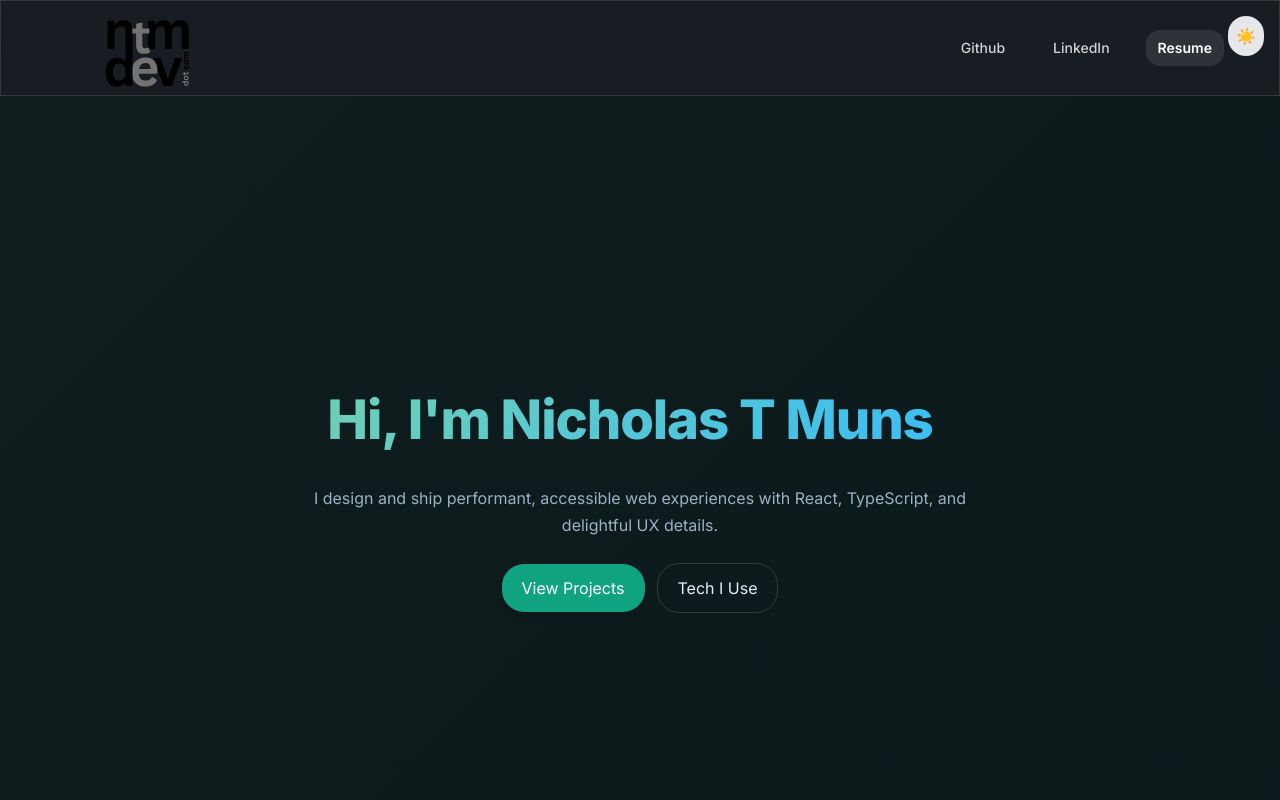
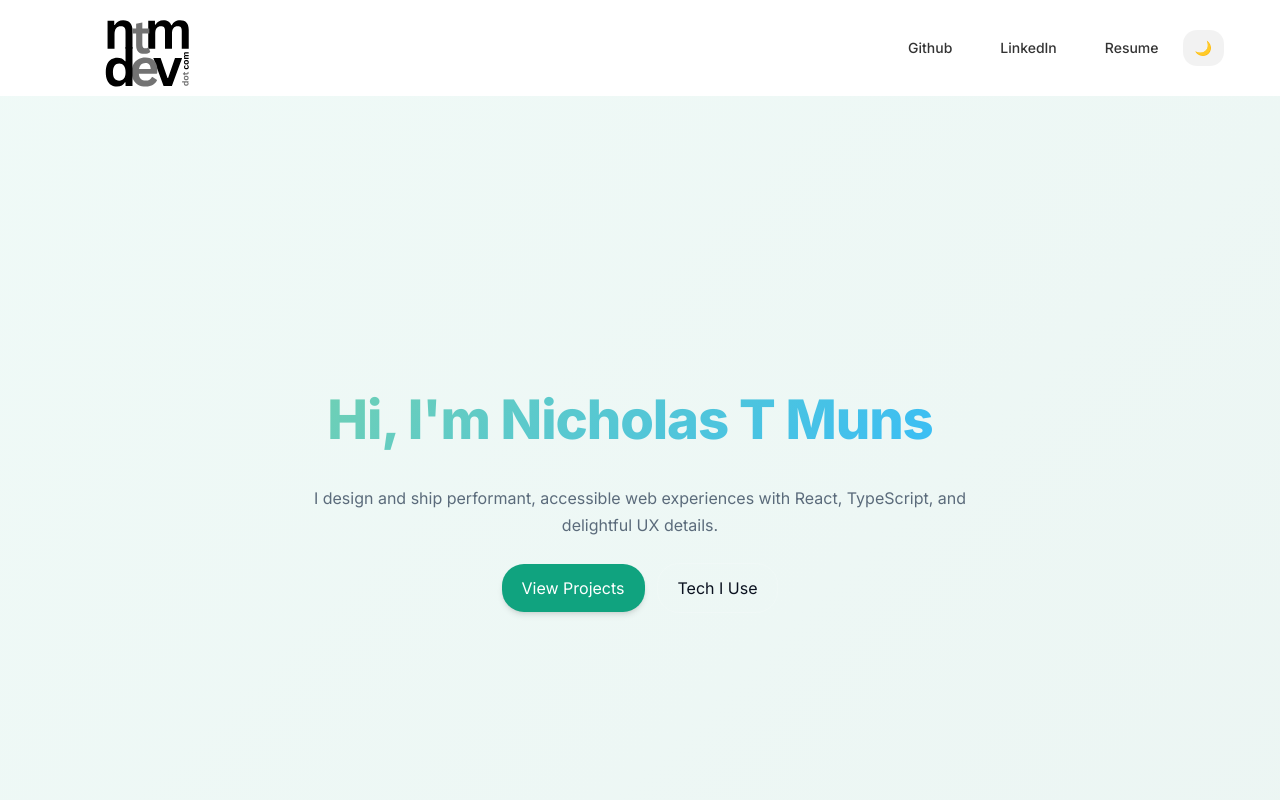
Before and after one commit to NicholasMunson/ntmdevdotcom, a Next.js app: page / in a window 1280 px wide. Shown: the top 800 px of the page. Built offline with nearby package versions, Linux system fonts and the light colour scheme.

Commit message:
Refactor layout in RootLayout to use ThemeProvider; remove ThemeToggle component; update Footer and Header components for improved theme handling and responsiveness.

```diff
--- a/src/app/components/ThemeToggle.tsx
+++ /dev/null
@@ -1,47 +0,0 @@
-"use client";
-
-import { useState, useEffect } from "react";
-
-export default function ThemeToggle() {
-  const [isDark, setIsDark] = useState<boolean | null>(null);
-
-  useEffect(() => {
-    // Check for saved theme preference or default to system preference
-    const savedTheme = localStorage.getItem("theme");
-    const prefersDark = window.matchMedia(
-      "(prefers-color-scheme: dark)"
-    ).matches;
-    const hasClass = document.documentElement.classList.contains("dark");
-    const initial = savedTheme
-      ? savedTheme === "dark"
-      : hasClass || prefersDark;
-    setIsDark(initial);
-    const el = document.documentElement;
-    if (initial) el.classList.add("dark");
-    else el.classList.remove("dark");
-  }, []);
-
-  const toggleTheme = () => {
-    const next = !(isDark ?? false);
-    setIsDark(next);
-    const el = document.documentElement;
-    if (next) {
-      el.classList.add("dark");
-      localStorage.setItem("theme", "dark");
-    } else {
-      el.classList.remove("dark");
-      localStorage.setItem("theme", "light");
-    }
-  };
-
-  return (
-    <button
-      onClick={toggleTheme}
-      className="fixed top-4 right-4 z-[60] p-2 rounded-lg bg-gray-200 dark:bg-gray-800 text-gray-800 dark:text-gray-200 hover:bg-gray-300 dark:hover:bg-gray-700 transition-colors"
-      aria-label="Toggle theme"
-      aria-pressed={!!isDark}
-    >
-      {isDark ? "☀️" : "🌙"}
-    </button>
-  );
-}
--- a/src/app/components/footerPage/Footer.tsx
+++ b/src/app/components/footerPage/Footer.tsx
@@ -6,13 +6,22 @@ export default function Footer() {
           © {new Date().getFullYear()} Nicholas T Munson
         </p>
         <div className="flex items-center gap-4 text-sm">
-          <a className="text-white/70 hover:text-white" href="#intro">
+          <a
+            className="text-black/70 dark:text-white/70 hover:text-black dark:hover:text-white"
+            href="#intro"
+          >
             Top
           </a>
-          <a className="text-white/70 hover:text-white" href="#technologies">
+          <a
+            className="text-black/70 dark:text-white/70 hover:text-black dark:hover:text-white"
+            href="#technologies"
+          >
             Tech
           </a>
-          <a className="text-white/70 hover:text-white" href="#projects">
+          <a
+            className="text-black/70 dark:text-white/70 hover:text-black dark:hover:text-white"
+            href="#projects"
+          >
             Projects
           </a>
         </div>
--- a/src/app/components/header/Links.tsx
+++ b/src/app/components/header/Links.tsx
@@ -1,22 +1,30 @@
+import { useTheme } from "@/app/providers/ThemeProvider";
+
 export default function Links() {
+  const { isDark } = useTheme();
+
+  const base = "px-3 py-2 rounded-md text-sm transition-colors";
+  const linkClasses = isDark
+    ? `${base} font-medium text-white/80 hover:text-white hover:bg-white/10`
+    : `${base} font-medium text-black/80 hover:text-black hover:bg-black/5`;
   return (
     <nav className="flex items-center gap-3 md:gap-6">
       <a
-        className="px-3 py-2 rounded-md text-sm font-medium text-white/80 hover:text-white hover:bg-white/10 transition-colors"
+        className={linkClasses}
         target="_blank"
         href="https://github.com/NicholasMunson"
       >
         Github
       </a>
       <a
-        className="px-3 py-2 rounded-md text-sm font-medium text-white/80 hover:text-white hover:bg-white/10 transition-colors"
+        className={linkClasses}
         target="_blank"
         href="https://www.linkedin.com/in/nicholastmunson/"
       >
         LinkedIn
       </a>
       <a
-        className="px-3 py-2 rounded-md text-sm font-semibold bg-white/10 text-white hover:bg-white/20 transition-colors"
+        className={linkClasses}
         target="_blank"
         href="https://drive.google.com/file/d/1Avkmc58rqC0nWKP4ubNuJH77sKChPYoL/view?usp=drive_link"
       >
--- /dev/null
+++ b/src/app/components/header/ThemeToggle.tsx
@@ -0,0 +1,18 @@
+"use client";
+
+import { useTheme } from "@/app/providers/ThemeProvider";
+
+export default function ThemeToggle() {
+  const { isDark, toggleTheme } = useTheme();
+
+  return (
+    <button
+      onClick={toggleTheme}
+      className="px-3 py-2 rounded-md text-sm font-medium bg-black/5 dark:bg-white/10 text-black dark:text-white hover:bg-black/10 dark:hover:bg-white/20 transition-colors"
+      aria-label="Toggle theme"
+      aria-pressed={isDark}
+    >
+      {isDark ? "☀️" : "🌙"}
+    </button>
+  );
+}
--- a/src/app/components/header/header.tsx
+++ b/src/app/components/header/header.tsx
@@ -1,6 +1,7 @@
 "use client";
 import Logo from "./Logo";
 import Links from "./Links";
+import ThemeToggle from "./ThemeToggle";
 import { useState, useEffect } from "react";
 
 export default function Header() {
@@ -41,7 +42,10 @@ export default function Header() {
         >
           Nicholas T Munson
         </p>
-        <Links />
+        <div className="flex items-center gap-3">
+          <Links />
+          <ThemeToggle />
+        </div>
       </div>
     </header>
   );
--- a/src/app/layout.tsx
+++ b/src/app/layout.tsx
@@ -1,6 +1,6 @@
 import "./globals.css";
-import ThemeToggle from "./components/ThemeToggle";
 import { Inter } from "next/font/google";
+import { ThemeProvider } from "./providers/ThemeProvider";
 
 const inter = Inter({ subsets: ["latin"], display: "swap" });
 
@@ -10,10 +10,9 @@ export default function RootLayout({
   children: React.ReactNode;
 }>) {
   return (
-    <html lang="en" className="dark">
+    <html lang="en">
       <body className={`${inter.className} antialiased flex-1`}>
-        <ThemeToggle />
-        {children}
+        <ThemeProvider>{children}</ThemeProvider>
       </body>
     </html>
   );
--- /dev/null
+++ b/src/app/providers/ThemeProvider.tsx
@@ -0,0 +1,60 @@
+"use client";
+
+import { createContext, useContext, useEffect, useMemo, useState } from "react";
+
+type Theme = "light" | "dark";
+
+type ThemeContextValue = {
+  theme: Theme;
+  isDark: boolean;
+  toggleTheme: () => void;
+  setTheme: (theme: Theme) => void;
+};
+
+const ThemeContext = createContext<ThemeContextValue | undefined>(undefined);
+
+export function ThemeProvider({ children }: { children: React.ReactNode }) {
+  const [theme, setThemeState] = useState<Theme>("light");
+
+  useEffect(() => {
+    try {
+      const saved = localStorage.getItem("theme");
+      const prefers = window.matchMedia("(prefers-color-scheme: dark)").matches;
+      const hasClass = document.documentElement.classList.contains("dark");
+      const initial: Theme = saved
+        ? saved === "dark"
+          ? "dark"
+          : "light"
+        : hasClass || prefers
+        ? "dark"
+        : "light";
+      setThemeState(initial);
+      document.documentElement.classList.toggle("dark", initial === "dark");
+    } catch {}
+  }, []);
+
+  const setTheme = (next: Theme) => {
+    setThemeState(next);
+    document.documentElement.classList.toggle("dark", next === "dark");
+    try {
+      localStorage.setItem("theme", next);
+    } catch {}
+  };
+
+  const toggleTheme = () => setTheme(theme === "dark" ? "light" : "dark");
+
+  const value = useMemo<ThemeContextValue>(
+    () => ({ theme, isDark: theme === "dark", toggleTheme, setTheme }),
+    [theme]
+  );
+
+  return (
+    <ThemeContext.Provider value={value}>{children}</ThemeContext.Provider>
+  );
+}
+
+export function useTheme() {
+  const ctx = useContext(ThemeContext);
+  if (!ctx) throw new Error("useTheme must be used within ThemeProvider");
+  return ctx;
+}
```
